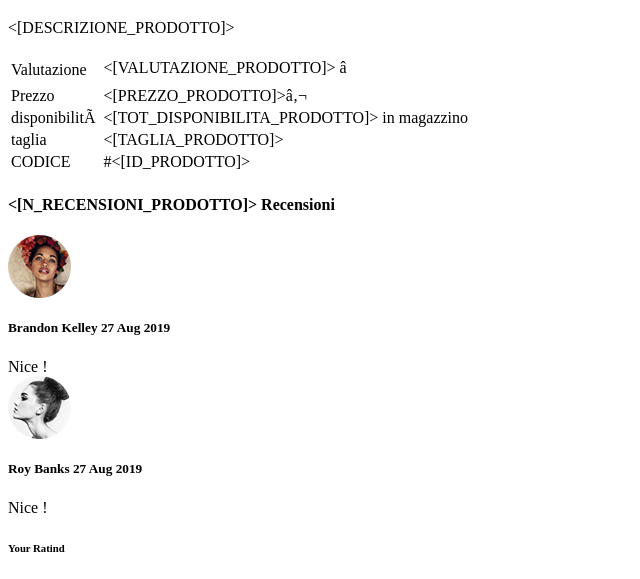
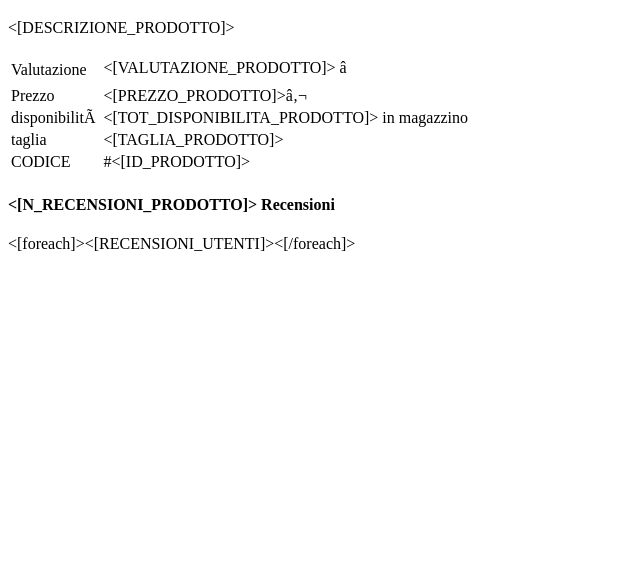
Before and after one commit to Carmine-Pittella/E-commerce, a PHP site: page /ecommerce/skins/template/product.html in a window 1280 px wide. Shown: the part 830-1409 px from the top of the page, without its empty margins (0-640 px from the left). After the commit the page ends 1081 px from the top, so only its background shows below. Run offline with PHP 8.4, Linux system fonts and the light colour scheme.

Commit message:
modifica db

```diff
--- a/skins/template/product.html
+++ b/skins/template/product.html
@@ -161,48 +161,7 @@
                            <div class="customer-review-option">
                               <h4><[N_RECENSIONI_PRODOTTO]> Recensioni</h4>
                               <div class="comment-option">
-                                 <div class="co-item">
-                                    <div class="avatar-pic">
-                                       <img src="skins/template/img/product-single/avatar-1.png" alt="" />
-                                    </div>
-                                    <div class="avatar-text">
-                                       <div class="at-rating">
-                                          <i class="fa fa-star"></i>
-                                          <i class="fa fa-star"></i>
-                                          <i class="fa fa-star"></i>
-                                          <i class="fa fa-star"></i>
-                                          <i class="fa fa-star-o"></i>
-                                       </div>
-                                       <h5>Brandon Kelley <span>27 Aug 2019</span></h5>
-                                       <div class="at-reply">Nice !</div>
-                                    </div>
-                                 </div>
-                                 <div class="co-item">
-                                    <div class="avatar-pic">
-                                       <img src="skins/template/img/product-single/avatar-2.png" alt="" />
-                                    </div>
-                                    <div class="avatar-text">
-                                       <div class="at-rating">
-                                          <i class="fa fa-star"></i>
-                                          <i class="fa fa-star"></i>
-                                          <i class="fa fa-star"></i>
-                                          <i class="fa fa-star"></i>
-                                          <i class="fa fa-star-o"></i>
-                                       </div>
-                                       <h5>Roy Banks <span>27 Aug 2019</span></h5>
-                                       <div class="at-reply">Nice !</div>
-                                    </div>
-                                 </div>
-                              </div>
-                              <div class="personal-rating">
-                                 <h6>Your Ratind</h6>
-                                 <div class="rating">
-                                    <i class="fa fa-star"></i>
-                                    <i class="fa fa-star"></i>
-                                    <i class="fa fa-star"></i>
-                                    <i class="fa fa-star"></i>
-                                    <i class="fa fa-star-o"></i>
-                                 </div>
+                                 <[foreach]><[RECENSIONI_UTENTI]><[/foreach]>
                               </div>
                            </div>
                         </div>
```
Also changed, not shown: product.php (+8 -0 lines), skins/template/dtml/dtml_items/RecensioniProdottoItem.html (added, +16 -0 lines), dump/ecommerce.sql.
